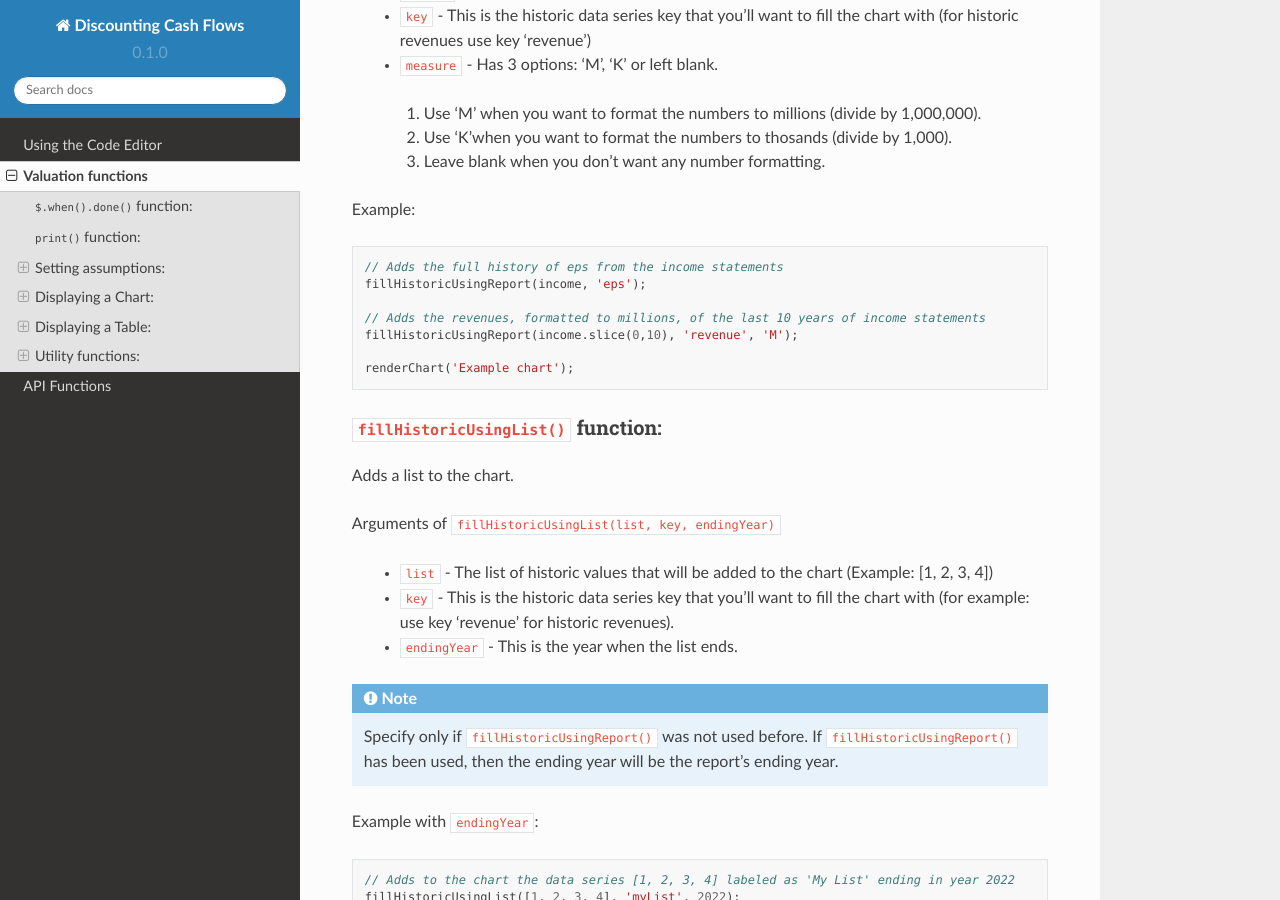
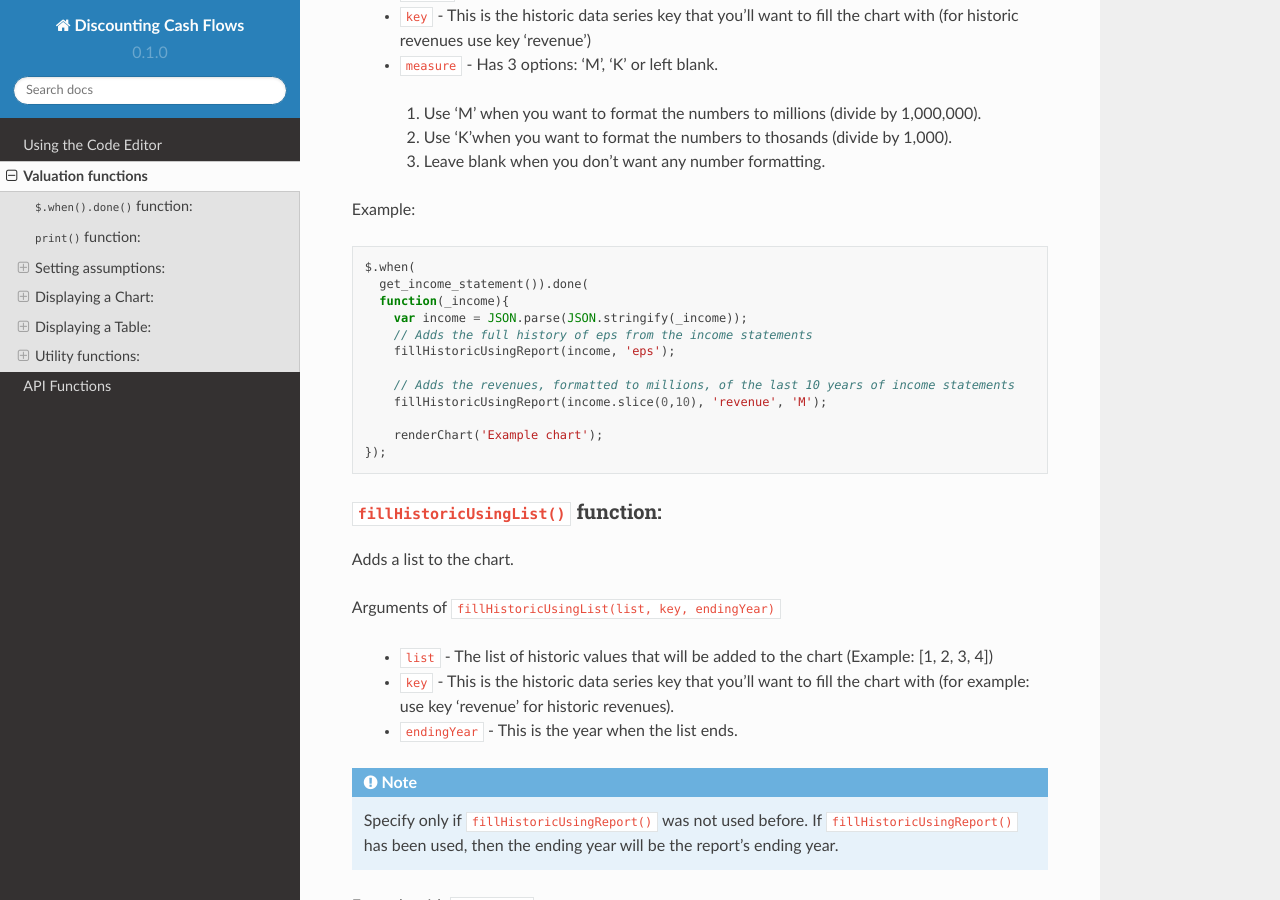
Before and after one commit to DiscountingCashFlows/readthedocs, a Sphinx documentation site: the page built from docs/source/functions.rst, in a window 1280 px wide and 900 px high, scrolled down 4204 px. Built offline with Sphinx 7.4.7 and the Read the Docs theme 2.0.0, drawn with Linux system fonts in a browser that asks for light colours.

Commit message:
Update functions.rst

```diff
--- a/docs/source/functions.rst
+++ b/docs/source/functions.rst
@@ -196,13 +196,18 @@ Example:
 
 .. code-block:: javascript
 
-   // Adds the full history of eps from the income statements
-   fillHistoricUsingReport(income, 'eps');
+   $.when(
+     get_income_statement()).done(
+     function(_income){
+       var income = JSON.parse(JSON.stringify(_income));
+       // Adds the full history of eps from the income statements
+       fillHistoricUsingReport(income, 'eps');
 
-   // Adds the revenues, formatted to millions, of the last 10 years of income statements
-   fillHistoricUsingReport(income.slice(0,10), 'revenue', 'M');
+       // Adds the revenues, formatted to millions, of the last 10 years of income statements
+       fillHistoricUsingReport(income.slice(0,10), 'revenue', 'M');
 
-   renderChart('Example chart');
+       renderChart('Example chart');
+   });
 
 ``fillHistoricUsingList()`` function:
 ***************************************
```
